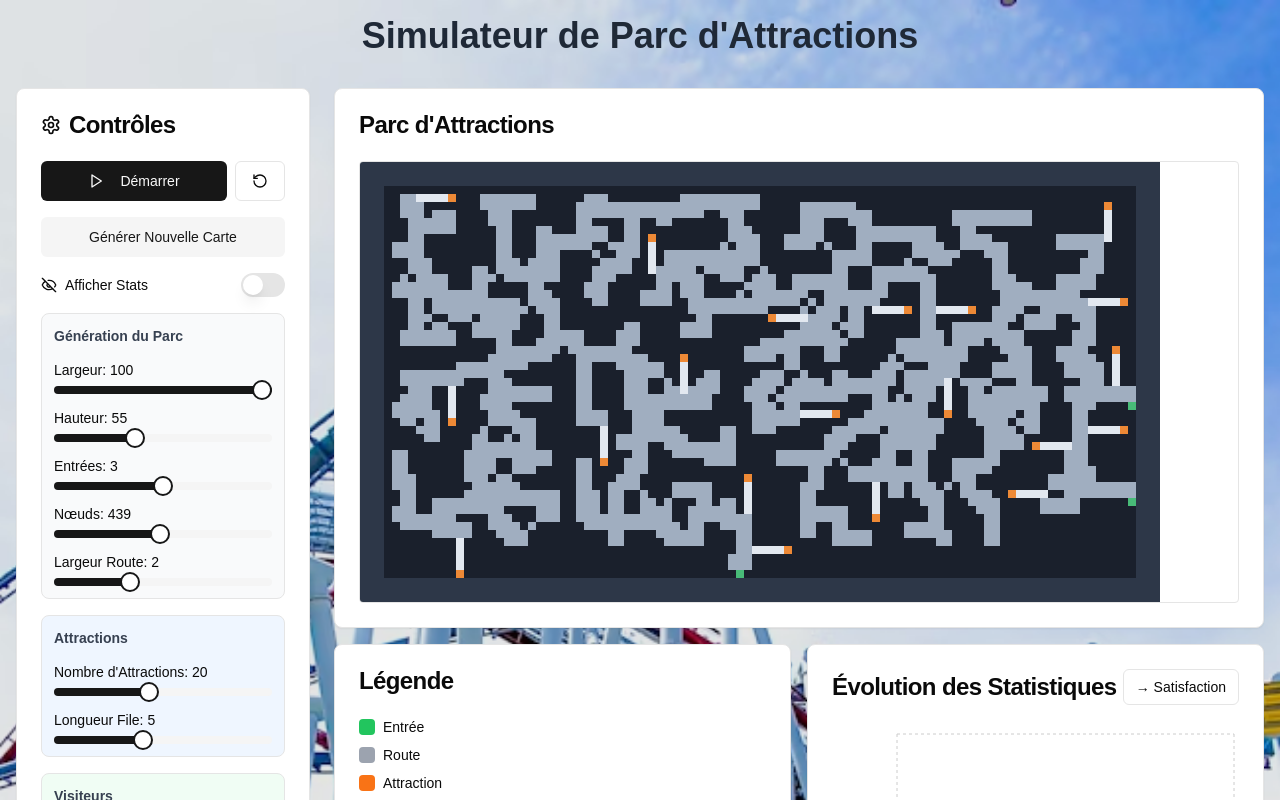
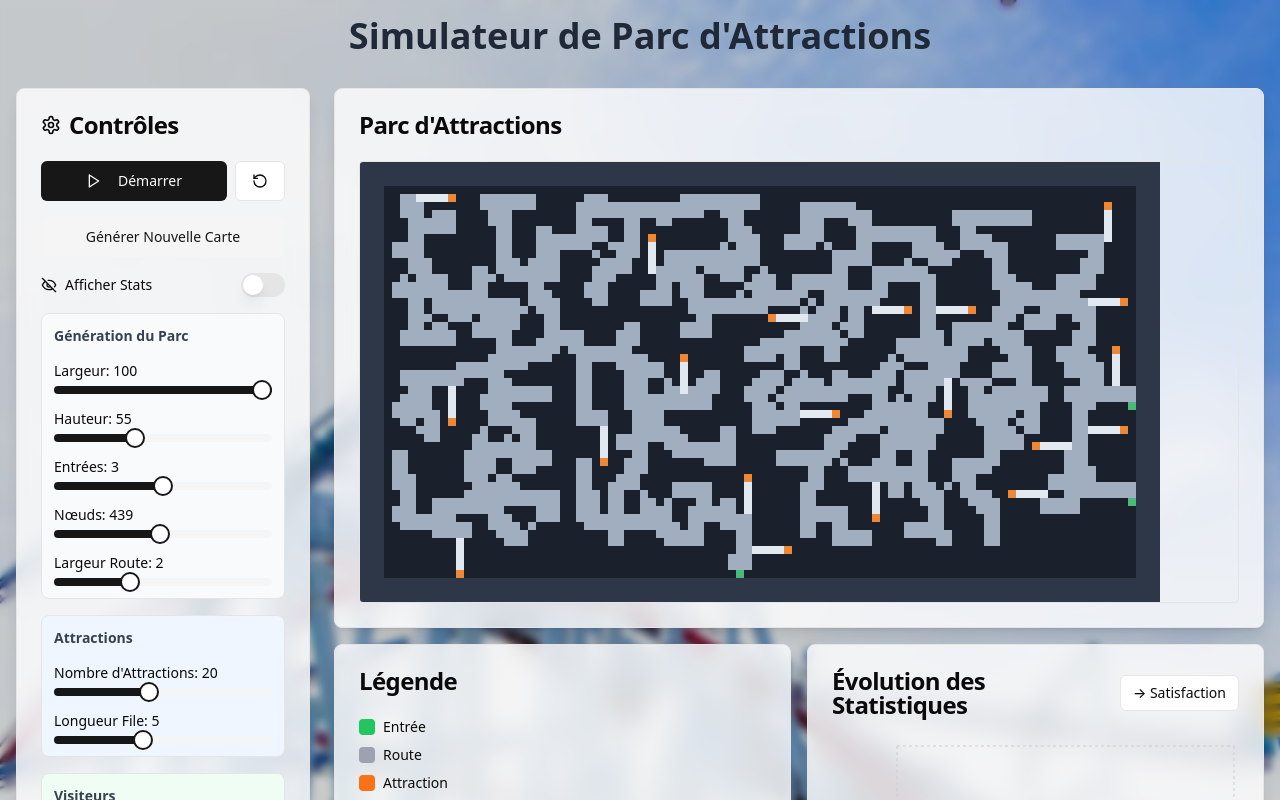
Before and after one commit to ImperialCrise/SYMUA2025, a Next.js app in the folder attraction/: page / in a window 1280 px wide. Shown: the top 800 px of the page. Built offline with nearby package versions, Linux system fonts and the light colour scheme.

Commit message:
fix website

```diff
--- a/attraction/app/globals.css
+++ b/attraction/app/globals.css
@@ -3,7 +3,7 @@
 @tailwind utilities;
 
 body {
-  font-family: Arial, Helvetica, sans-serif;
+  font-family: system-ui, -apple-system, BlinkMacSystemFont, "Segoe UI", Roboto, Helvetica, Arial, sans-serif, "Apple Color Emoji", "Segoe UI Emoji", "Segoe UI Symbol";
 }
 
 @layer utilities {
--- a/attraction/app/page.tsx
+++ b/attraction/app/page.tsx
@@ -941,7 +941,7 @@ export default function ThemeParkSimulator() {
       }}
     >
       {/* Overlay sans flou */}
-      <div className="absolute inset-0 bg-black/10"></div>
+      <div className="absolute inset-0 bg-black/20 backdrop-blur-sm"></div>
 
       {/* Contenu principal */}
       <div className="relative z-10 max-w-7xl mx-auto">
@@ -950,7 +950,7 @@ export default function ThemeParkSimulator() {
         <div className="grid grid-cols-1 lg:grid-cols-4 gap-6">
           {/* Contrôles */}
           <div className="lg:col-span-1 space-y-4">
-            <Card>
+            <Card className="bg-white/80 backdrop-blur-md shadow-lg">
               <CardHeader>
                 <CardTitle className="flex items-center gap-2">
                   <Settings className="w-5 h-5" />
@@ -1224,7 +1224,7 @@ export default function ThemeParkSimulator() {
             </Card>
 
             {/* Statistiques */}
-            <Card>
+            <Card className="bg-white/80 backdrop-blur-md shadow-lg">
               <CardHeader>
                 <CardTitle>Statistiques</CardTitle>
               </CardHeader>
@@ -1265,7 +1265,7 @@ export default function ThemeParkSimulator() {
 
           {/* Visualisation du parc */}
           <div className="lg:col-span-3">
-            <Card>
+            <Card className="bg-white/80 backdrop-blur-md shadow-lg">
               <CardHeader>
                 <CardTitle>Parc d'Attractions</CardTitle>
               </CardHeader>
@@ -1321,7 +1321,7 @@ Temps: ${attraction.averageRemainingTime.toFixed(1)}`}
             {/* Légende et Graphique */}
             <div className="grid grid-cols-1 md:grid-cols-2 gap-4 mt-4">
               {/* Légende */}
-              <Card>
+              <Card className="bg-white/80 backdrop-blur-md shadow-lg">
                 <CardHeader>
                   <CardTitle>Légende</CardTitle>
                 </CardHeader>
@@ -1354,7 +1354,7 @@ Temps: ${attraction.averageRemainingTime.toFixed(1)}`}
               </Card>
 
               {/* Graphique des statistiques avec pagination */}
-              <Card>
+              <Card className="bg-white/80 backdrop-blur-md shadow-lg">
                 <CardHeader>
                   <div className="flex items-center justify-between">
                     <CardTitle>
```
Also changed, not shown: attraction/package.json (+20 -54 lines), 1 other file (tests, documents, lock files or other folders).
